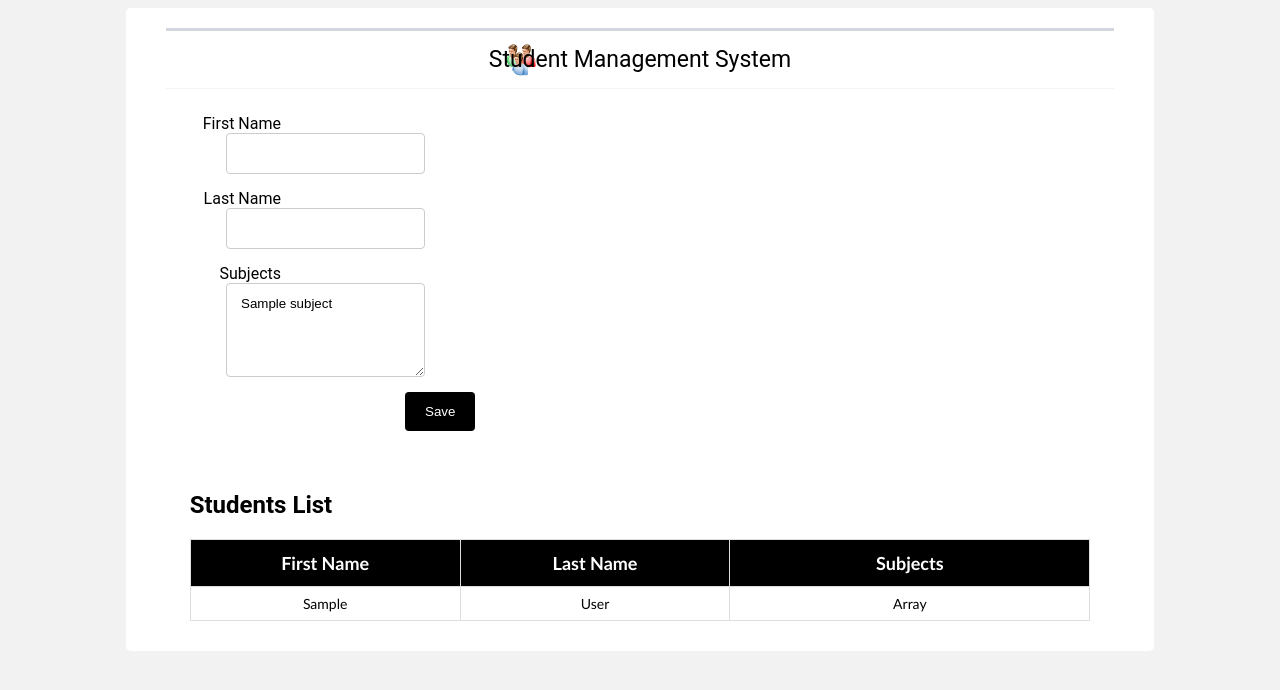
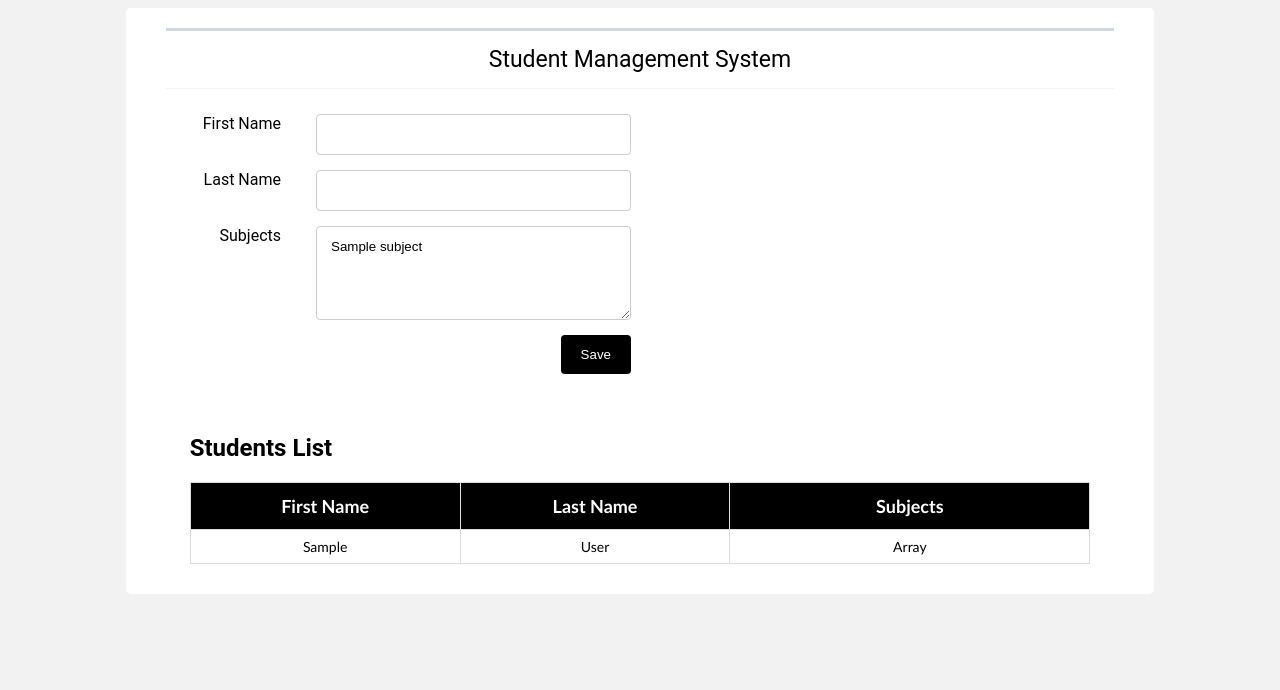
Before and after one commit to anuradha/student-management-system, a PHP site: template views/student.php in a window 1280 px wide. Shown: the top 690 px of the page. Run offline with PHP 8.4, Linux system fonts and the light colour scheme; the template is opened without the code that fills it: most values are stand-ins (such as "Sample title", 1, 10 or a date in 2020); data that the repository does not hold is empty; some libraries are stand-ins or nearby versions.

Commit message:
fixing ui issues in form

```diff
--- a/assets/css/styles.css
+++ b/assets/css/styles.css
@@ -20,6 +20,7 @@
     border-radius: 4px;
     cursor: pointer;
     float: right;
+    margin: 0 10px 0 0;
 }
 
 input[type=submit]:hover {
@@ -41,7 +42,7 @@
 }
 
 .form-wrapper {
-    width:30%;
+    width:450px;
     border-radius: 5px;
     background-color: #fff;
     padding: 10px 25px 10px 0;
@@ -83,8 +84,14 @@
     margin: 0 0 15px 0;
     font-family: 'Roboto', sans-serif;
     font-size: 23px;
-    background: url("../images/group_ico.png") no-repeat;
-    background-position: 37%;
+    /*background: url("../images/group_ico.png") no-repeat fixed;*/
+
+}
+
+.container-title img {
+    position: relative;
+    top: 5px;
+    border: none;
 }
 
 /** main data table styles **/
```
